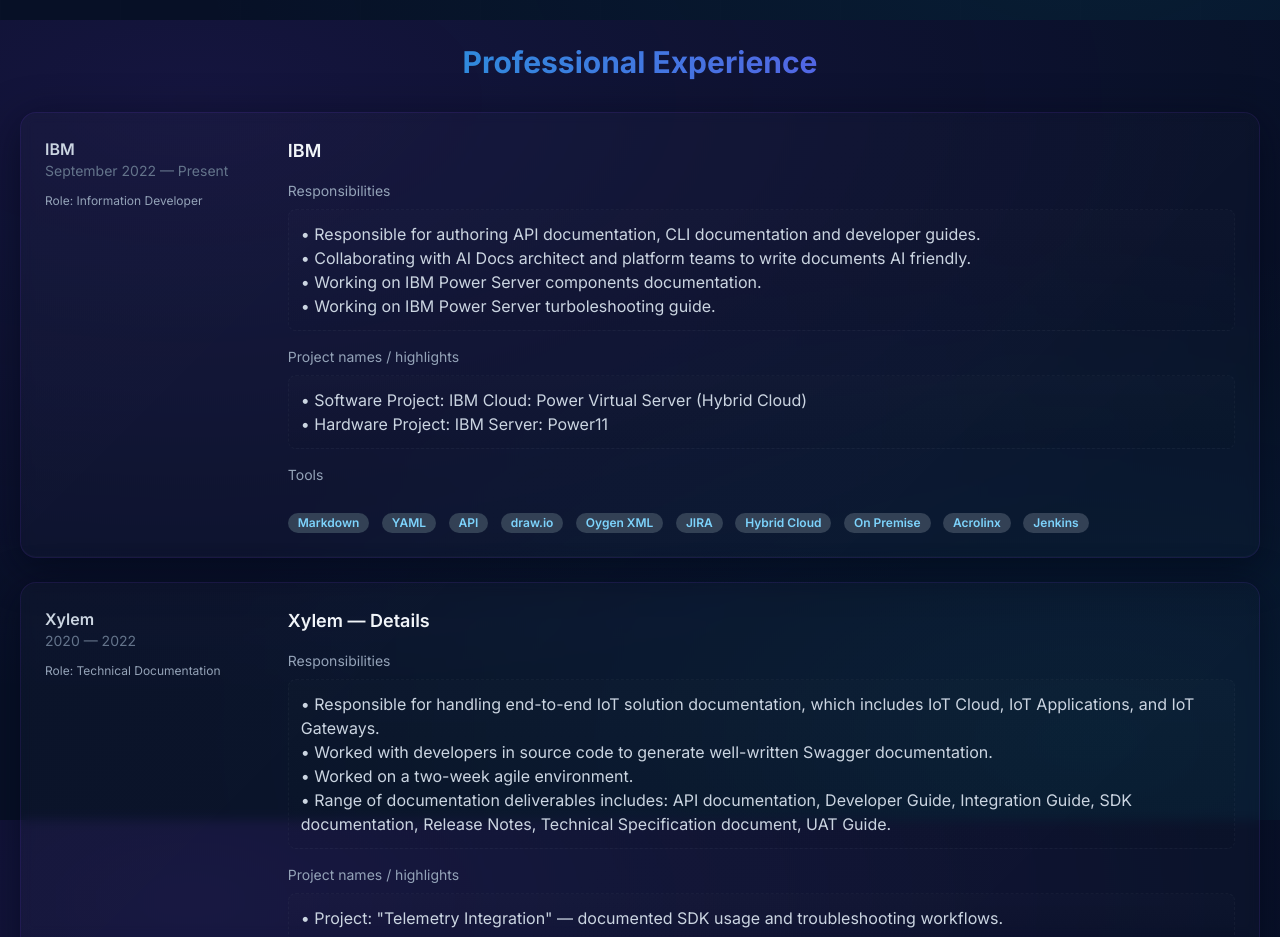
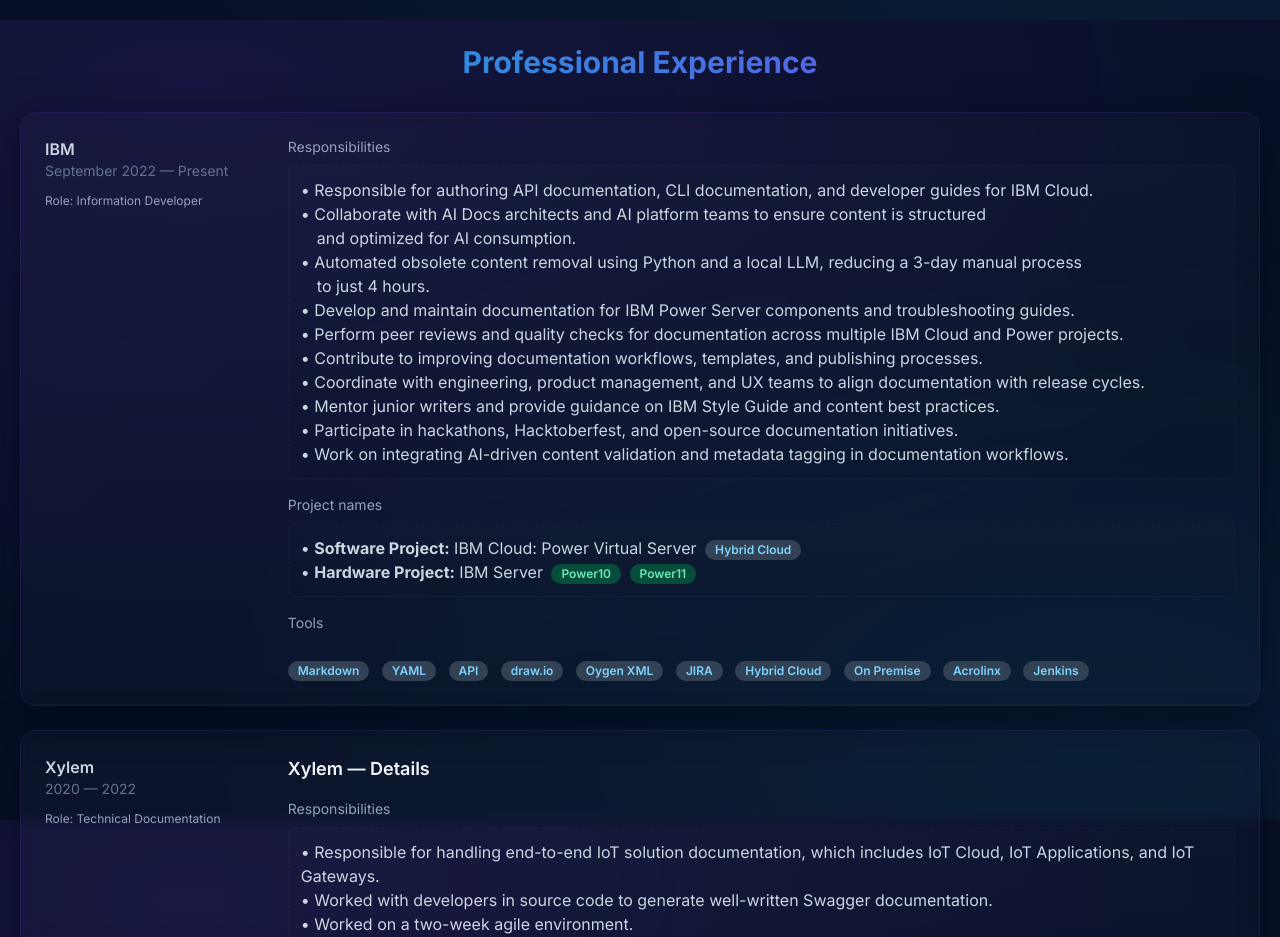
Before and after one commit to Siddharthablog/AIwebsite, a plain HTML site: page index.html in a window 1280 px wide. Shown: the part 780-1717 px from the top of the page. Drawn offline with nearby package versions, Linux system fonts and the light colour scheme.

Commit message:
Updated IBM respo index.html

```diff
--- a/index.html
+++ b/index.html
@@ -275,25 +275,38 @@
           </div>
 
           <div class="md:col-span-4 space-y-4">
-            <div class="flex items-center justify-between">
-              <h3 class="text-lg font-semibold text-slate-100">IBM </h3>
-            </div>
-
             <div>
               <label class="block text-sm text-slate-400 mb-2">Responsibilities</label>
               <div id="ibm-resp" class="editable" contenteditable="false">
-                • Responsible for authoring API documentation, CLI documentation and developer guides.<br>
-                • Collaborating with AI Docs architect and platform teams to write documents AI friendly.<br>
-                • Working on IBM Power Server components documentation.<br>
-                • Working on IBM Power Server turboleshooting guide.<br>
+                • Responsible for authoring API documentation, CLI documentation, and developer guides for IBM Cloud.<br>
+                • Collaborate with AI Docs architects and AI platform teams to ensure content is structured<br>
+                <span class="ml-4">and optimized for AI consumption.</span><br>
+                • Automated obsolete content removal using Python and a local LLM, reducing a 3-day manual process<br>
+                <span class="ml-4"> to just 4 hours.</span><br>
+                • Develop and maintain documentation for IBM Power Server components and troubleshooting guides.<br>
+                • Perform peer reviews and quality checks for documentation across multiple IBM Cloud and Power projects.<br>
+                • Contribute to improving documentation workflows, templates, and publishing processes.<br>
+                • Coordinate with engineering, product management, and UX teams to align documentation with release cycles.<br>
+                • Mentor junior writers and provide guidance on IBM Style Guide and content best practices.<br>
+                • Participate in hackathons, Hacktoberfest, and open-source documentation initiatives.<br>
+                • Work on integrating AI-driven content validation and metadata tagging in documentation workflows.<br>
               </div>
             </div>
 
             <div>
-              <label class="block text-sm text-slate-400 mb-2">Project names / highlights</label>
+              <label class="block text-sm text-slate-400 mb-2">Project names</label>
               <div id="ibm-proj" class="editable" contenteditable="false">
-                • Software Project: IBM Cloud: Power Virtual Server (Hybrid Cloud)<br>
-                • Hardware Project: IBM Server: Power11<br>
+                • <b>Software Project:</b> IBM Cloud: Power Virtual Server
+                <span class="inline-block bg-slate-700 text-sky-300 text-xs font-semibold ml-1 px-2.5 py-0.5 rounded-full">
+                  Hybrid Cloud
+                </span><br>
+                • <b>Hardware Project:</b> IBM Server
+                <span class="inline-block bg-emerald-900 text-emerald-300 text-xs font-semibold ml-1 px-2.5 py-0.5 rounded-full">
+                  Power10
+                </span>
+                <span class="inline-block bg-emerald-900 text-emerald-300 text-xs font-semibold ml-1 px-2.5 py-0.5 rounded-full">
+                  Power11
+                </span><br>
               </div>
             </div>
             <div>
```
